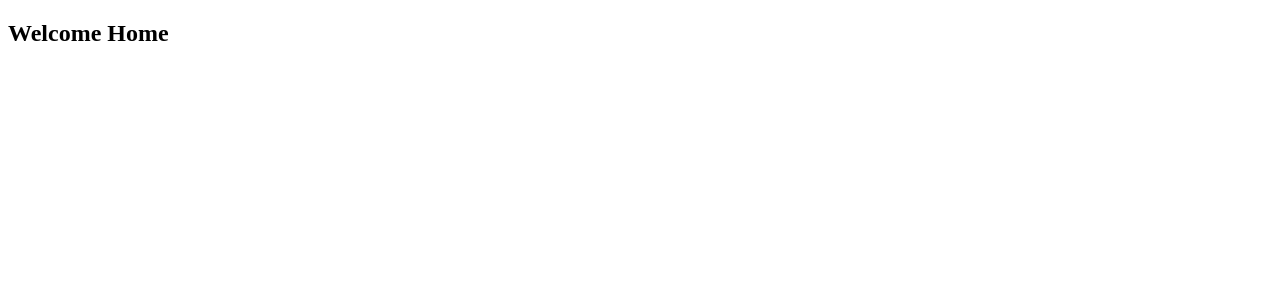
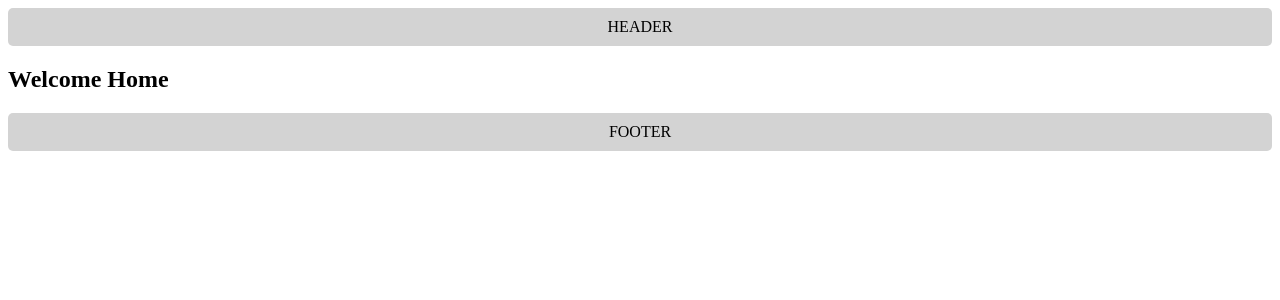
Before and after one commit to DOSSA-HASAN/nextcraft, a Next.js app in the folder hello-world/: page / in a window 1280 px wide. Shown: the top 300 px of the page. Built offline with nearby package versions, Linux system fonts and the light colour scheme.

Commit message:
Day 3 - Understanding layouts

```diff
--- a/hello-world/src/app/layout.tsx
+++ b/hello-world/src/app/layout.tsx
@@ -10,7 +10,11 @@
 }) {
   return (
     <html lang="en">
-      <body>{children}</body>
+      <body>
+        <header style={{ padding: "10px", backgroundColor: "lightgray", width: "full", textAlign: "center", borderRadius: "5px" }}>HEADER</header>
+        {children}
+        <footer style={{ padding: "10px", backgroundColor: "lightgray", width: "full", textAlign: "center", borderRadius: "5px" }}>FOOTER</footer>
+      </body>
     </html>
   )
 }
```
Also changed, not shown: hello-world/src/app/(auth)/layout.tsx (added, +16 -0 lines), hello-world/src/app/products/[productId]/layout.tsx (added, +7 -0 lines).
